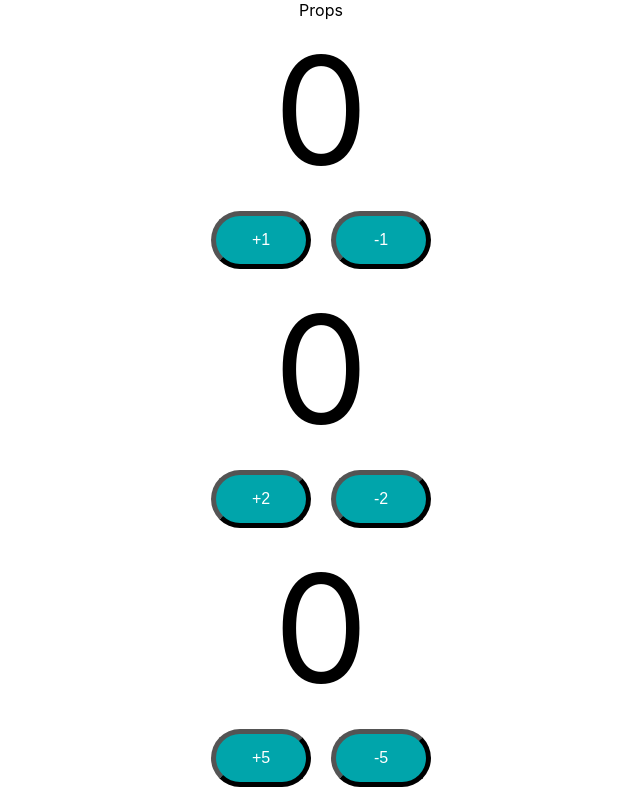
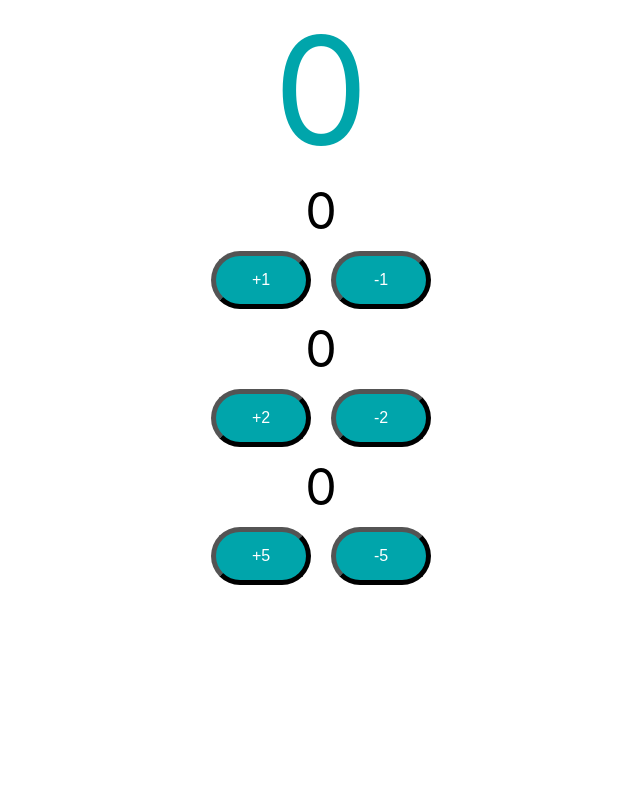
Before and after one commit to SteeveCode/counter, a React (Create React App) app: page / in a window 1280 px wide. Shown: the whole page, without its empty margins (319-959 px from the left). Built offline with nearby package versions, Linux system fonts and the light colour scheme.

Commit message:
Step 08 - Moving React State Up - Setting up Counter and Counter Button

```diff
--- a/src/App.js
+++ b/src/App.js
@@ -5,10 +5,8 @@
 function App() {
   return (
     <div className="App">
-      <PlayingWithProp property1="value1" property2="value2"/>
-      <Counter by={1}/>
-      <Counter by={2}/>
-      <Counter by={5}/>
+      <Counter/>
+
     </div>
   );
 }
--- a/src/counter/Counter.css
+++ b/src/counter/Counter.css
@@ -21,7 +21,13 @@
 }
 
 .count {
-    font-size: 150px;
+    font-size: 50px;
     padding: 20px;
 
 }
+
+.totalCount {
+    font-size: 150px;
+    color: #00a5ab;
+
+}
--- a/src/counter/Counter.jsx
+++ b/src/counter/Counter.jsx
@@ -2,19 +2,41 @@
 import './Counter.css'
 import {PropTypes } from 'prop-types';
 
-export default function Counter({by}) {
+
+export default function Counter(){
+
+    const [count, setCount] = useState(0);
+
+    function incrementCounterParentFunction({by}) {
+
+        setCount(count + by)
+     }
+
+    return(
+        <>
+        <span className="totalCount">{count}</span>
+        <CounterButton by={1}/>
+        <CounterButton by={2}/>
+        <CounterButton by={5}/>
+        </>
+    )
+}
+
+
+
+function CounterButton({by}) {
 
     // [0, f]
     const [count, setCount] = useState(0);
     console.log(by)
 
 
-    function incrementCounterParentFunction() {
+    function incrementCounterFunction() {
 
        setCount(count + by)
     }
 
-    function decrementCounterParentFunction() {
+    function decrementCounterFunction() {
 
         setCount(count - by)
      }
@@ -24,9 +46,9 @@
         <div className="Counter">
             <span className="count">{count}</span>
             <div>
-                <button className="counterButton" onClick={incrementCounterParentFunction} >+{by}</button>
+                <button className="counterButton" onClick={incrementCounterFunction} >+{by}</button>
 
-                <button className="counterButton" onClick={decrementCounterParentFunction} >-{by}</button></div>
+                <button className="counterButton" onClick={decrementCounterFunction} >-{by}</button></div>
             </div>
     )
 }
```
